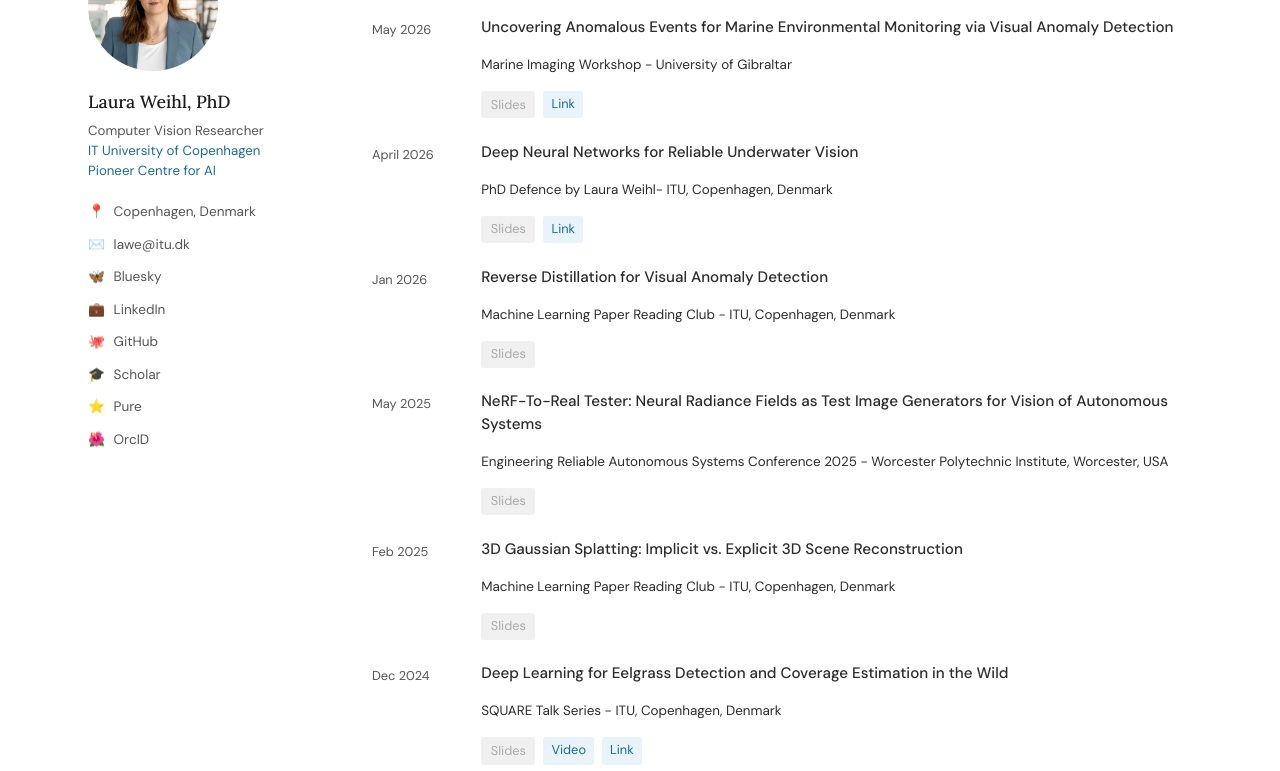
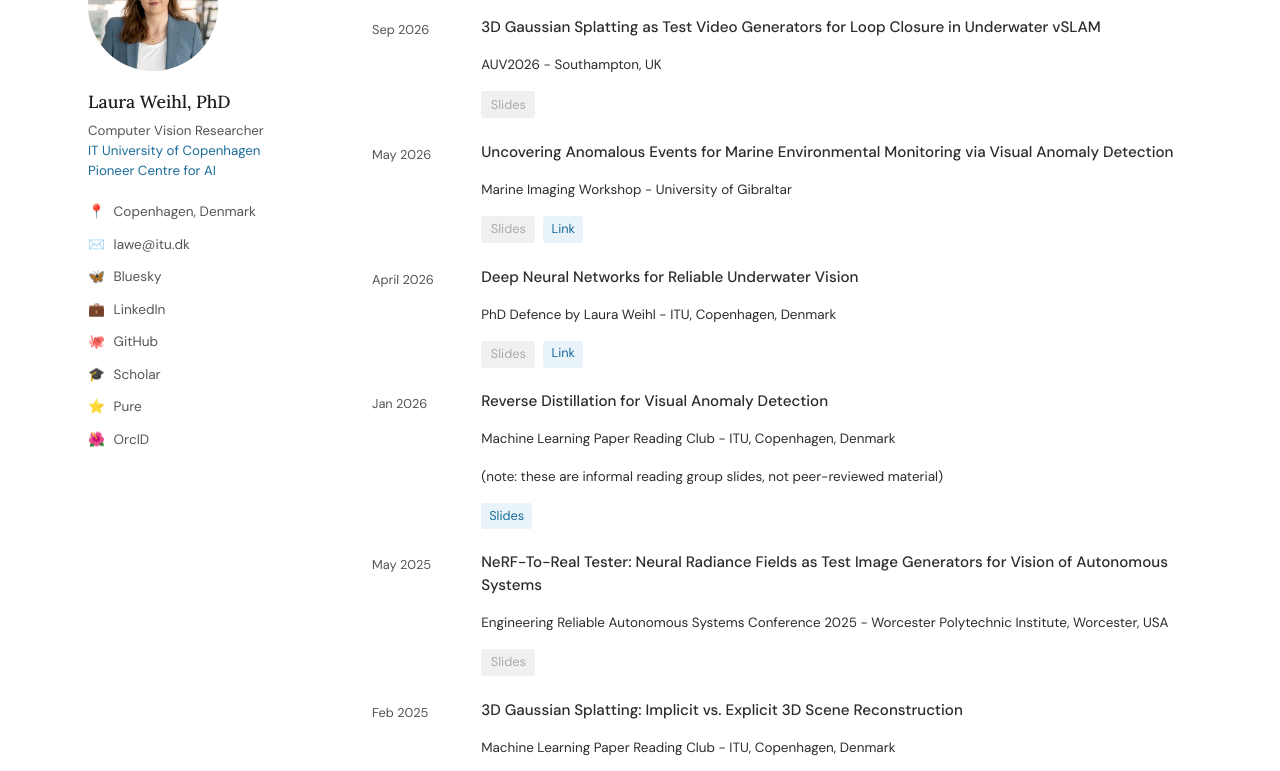
Before and after one commit to lw112/lw112.github.io, a plain HTML site: page talks.html in a window 1280 px wide. Shown: the part 159-930 px from the top of the page. Drawn offline with Linux system fonts and the light colour scheme.

Commit message:
added ml club slides

```diff
--- a/talks.html
+++ b/talks.html
@@ -30,6 +30,17 @@
       <ul class="talk-list">
 
           <li class="talk-item">
+            <span class="talk-date">Sep 2026</span>
+            <div>
+              <p class="talk-title">3D Gaussian Splatting as Test Video Generators for Loop Closure in Underwater vSLAM</p>
+              <p class="talk-venue">AUV2026 - Southampton, UK</p>
+              <div class="talk-links">
+                  <span class="coming-soon">Slides</span>
+              </div>
+            </div>
+          </li>
+
+          <li class="talk-item">
             <span class="talk-date">May 2026</span>
             <div>
               <p class="talk-title">Uncovering Anomalous Events for Marine Environmental Monitoring via Visual Anomaly Detection</p>
@@ -41,11 +52,12 @@
             </div>
           </li>
 
+
           <li class="talk-item">
             <span class="talk-date">April 2026</span>
             <div>
               <p class="talk-title">Deep Neural Networks for Reliable Underwater Vision</p>
-              <p class="talk-venue">PhD Defence by Laura Weihl- ITU, Copenhagen, Denmark</p>
+              <p class="talk-venue">PhD Defence by Laura Weihl - ITU, Copenhagen, Denmark</p>
               <div class="talk-links">
                   <span class="coming-soon">Slides</span>
                   <a href="https://en.itu.dk/about-itu/calendar/events/2026/PhD%20Defence%20by%20Laura%20Weihl" target="_blank" rel="noopener">Link</a>
@@ -59,8 +71,9 @@
             <div>
               <p class="talk-title">Reverse Distillation for Visual Anomaly Detection</p>
               <p class="talk-venue">Machine Learning Paper Reading Club - ITU, Copenhagen, Denmark</p>
+              <p class="talk-venue">(note: these are informal reading group slides, not peer-reviewed material)</p>
               <div class="talk-links">
-                  <span class="coming-soon">Slides</span>
+                  <a href="img/slides-2026-01-14-Reverse-Distillation.pdf" target="_blank" rel="noopener">Slides</a>
               </div>
             </div>
           </li>
@@ -81,8 +94,10 @@
           <div>
             <p class="talk-title">3D Gaussian Splatting: Implicit vs. Explicit 3D Scene Reconstruction</p>
             <p class="talk-venue">Machine Learning Paper Reading Club - ITU, Copenhagen, Denmark</p>
+            <p class="talk-venue">(note: these are informal reading group slides, not peer-reviewed material)</p>
+
             <div class="talk-links">
-                <span class="coming-soon">Slides</span>
+                <a href="img/slides-2025-02-27-3DGS.pdf" target="_blank" rel="noopener">Slides</a>
             </div>
           </div>
         </li>
```
Also changed, not shown: 2 other files.
